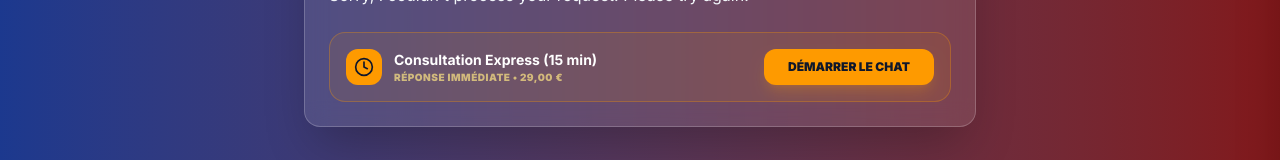
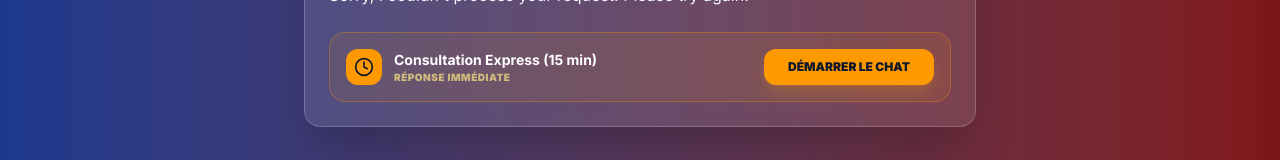
Before and after one commit to pulsession-bit/siamvia-pro, a Next.js app: page /en/search in a window 1280 px wide. Both pictures are taken after a click on the button "I want to work remotely from Thailand". Shown: the part 592-752 px from the top of the page. Built offline with nearby package versions, Linux system fonts and the light colour scheme; no server answers.

Commit message:
Fix: Remove price '29,00 €' from SearchHero consultation banner as requested

```diff
--- a/src/app/[lang]/search/components/SearchHero.tsx
+++ b/src/app/[lang]/search/components/SearchHero.tsx
@@ -100,7 +100,7 @@ export const SearchHero: React.FC<SearchHeroProps> = ({
                                     </div>
                                     <div>
                                         <h4 className="text-white font-bold text-sm">Consultation Express (15 min)</h4>
-                                        <p className="text-amber-200/70 text-[10px] uppercase font-black tracking-wider">Réponse immédiate • 29,00 €</p>
+                                        <p className="text-amber-200/70 text-[10px] uppercase font-black tracking-wider">Réponse immédiate</p>
                                     </div>
                                 </div>
                                 <button
```
